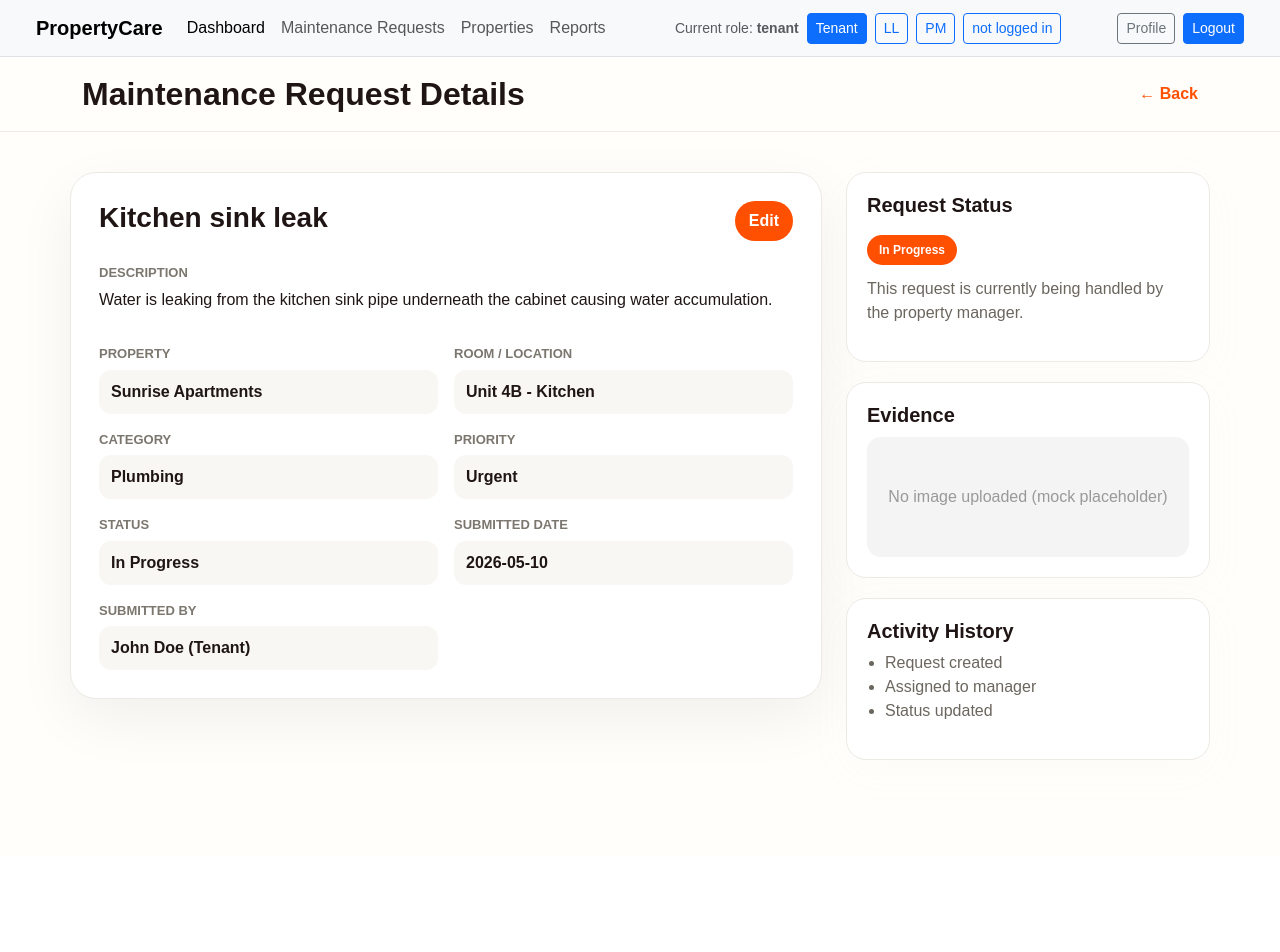
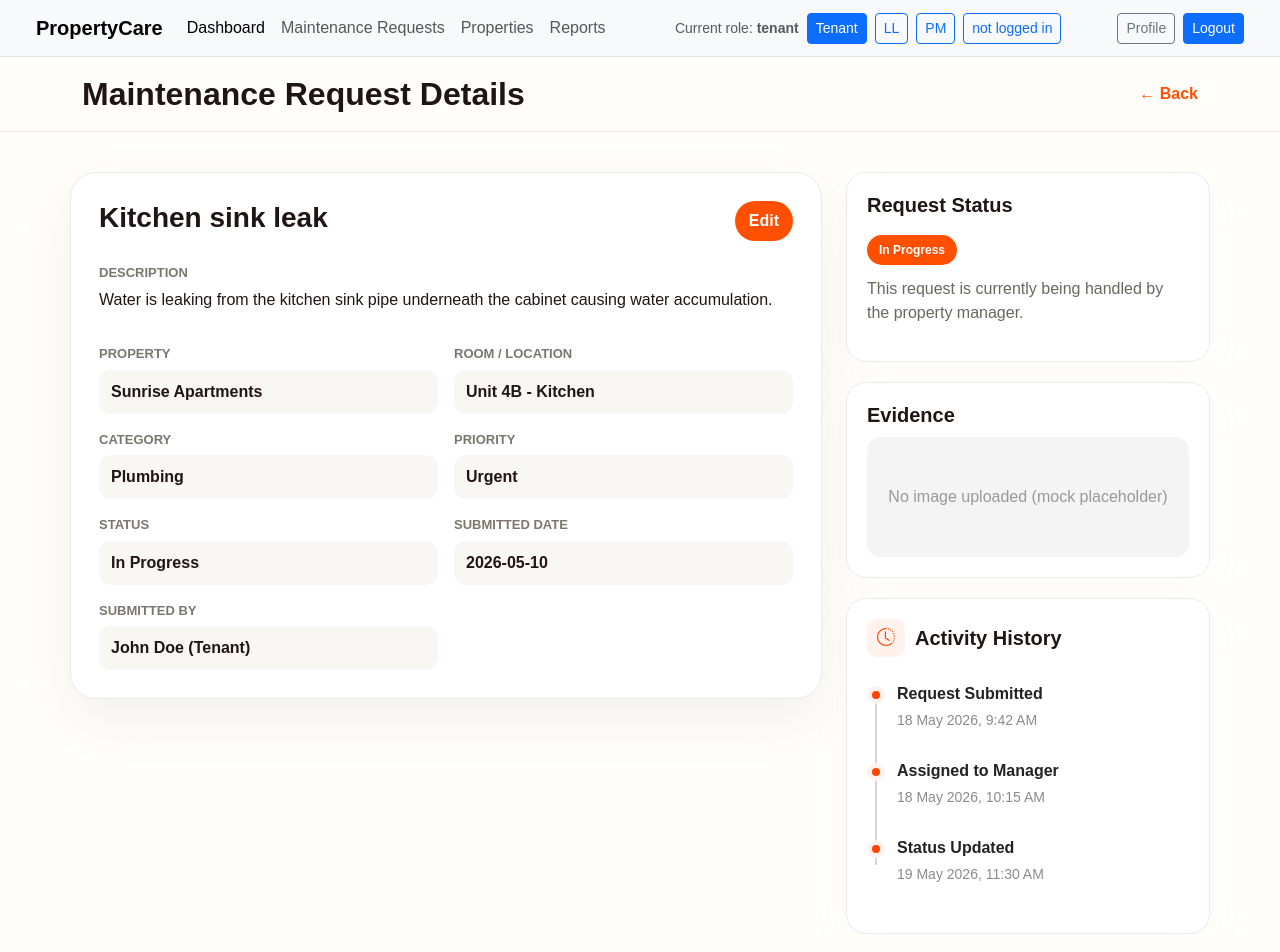
Before and after one commit to Kolonne/Property-Maintains-App, a Next.js app: page /requests/1 in a window 1280 px wide. Shown: the top 952 px of the page. Before the commit the page ends 857 px from the top, so only its background shows below. Built offline with nearby package versions, Linux system fonts and the light colour scheme.

Commit message:
Activity History Card Design Updated

```diff
--- a/src/app/(protected)/requests/[id]/page.tsx
+++ b/src/app/(protected)/requests/[id]/page.tsx
@@ -211,13 +211,133 @@ export default function RequestDetailsPage() {
 
             {/* HISTORY */}
             <div style={{ ...sideCard, marginTop: "20px" }}>
-              <h5 style={{ fontWeight: 800 }}>Activity History</h5>
+              <div
+                style={{
+                  display: "flex",
+                  alignItems: "center",
+                  gap: "10px",
+                  marginBottom: "20px",
+                }}
+              >
+                <div
+                  style={{
+                    display: "inline-flex",
+                    alignItems: "center",
+                    justifyContent: "center",
+                    backgroundColor: "#fff1eb",
+                    color: "orangered",
+                    width: "38px",
+                    height: "38px",
+                    borderRadius: "10px",
+                    fontSize: "18px",
+                  }}
+                >
+                  <i className="bi bi-clock-history"></i>
+                </div>
 
-              <ul style={{ paddingLeft: "18px", color: "#6b665e" }}>
-                <li>Request created</li>
-                <li>Assigned to manager</li>
-                <li>Status updated</li>
-              </ul>
+                <h5
+                  style={{
+                    fontWeight: 800,
+                    marginBottom: 0,
+                  }}
+                >
+                  Activity History
+                </h5>
+              </div>
+
+              <div
+                style={{
+                  position: "relative",
+                  marginTop: "25px",
+                  paddingLeft: "30px",
+                }}
+              >
+                {/* Vertical Line */}
+                <div
+                  style={{
+                    position: "absolute",
+                    left: "8px",
+                    top: "10px",
+                    width: "2px",
+                    height: "85%",
+                    backgroundColor: "#d6d6d6",
+                  }}
+                />
+
+                {/* Item */}
+                {[
+                  {
+                    title: "Request Submitted",
+                    time: "18 May 2026, 9:42 AM",
+                  },
+                  {
+                    title: "Assigned to Manager",
+                    time: "18 May 2026, 10:15 AM",
+                  },
+                  {
+                    title: "Status Updated",
+                    time: "19 May 2026, 11:30 AM",
+                  },
+                ].map((item, index) => (
+                  <div
+                    key={index}
+                    style={{
+                      position: "relative",
+                      marginBottom: "28px",
+                    }}
+                  >
+                    {/* Dot */}
+                    <div
+                      style={{
+                        position: "absolute",
+                        left: "-30px",
+                        top: "4px",
+                        width: "18px",
+                        height: "18px",
+                        borderRadius: "50%",
+                        backgroundColor: "#fff1eb",
+                        display: "flex",
+                        alignItems: "center",
+                        justifyContent: "center",
+                      }}
+                    >
+                      <div
+                        style={{
+                          width: "8px",
+                          height: "8px",
+                          borderRadius: "50%",
+                          backgroundColor: "orangered",
+                        }}
+                      />
+                    </div>
+
+                    {/* Badge */}
+
+
+                    {/* Content */}
+                    <div style={{ marginTop: "10px" }}>
+                      <div
+                        style={{
+                          fontWeight: 600,
+                          color: "#222",
+                        }}
+                      >
+                        {item.title}
+                      </div>
+
+                      <div
+                        style={{
+                          color: "#8b8b8b",
+                          fontSize: "14px",
+                          marginTop: "4px",
+                        }}
+                      >
+                        {item.time}
+                      </div>
+                    </div>
+                  </div>
+                ))}
+              </div>
             </div>
           </div>
         </div>
```
Lines whose indentation alone changed are shown as unchanged.
